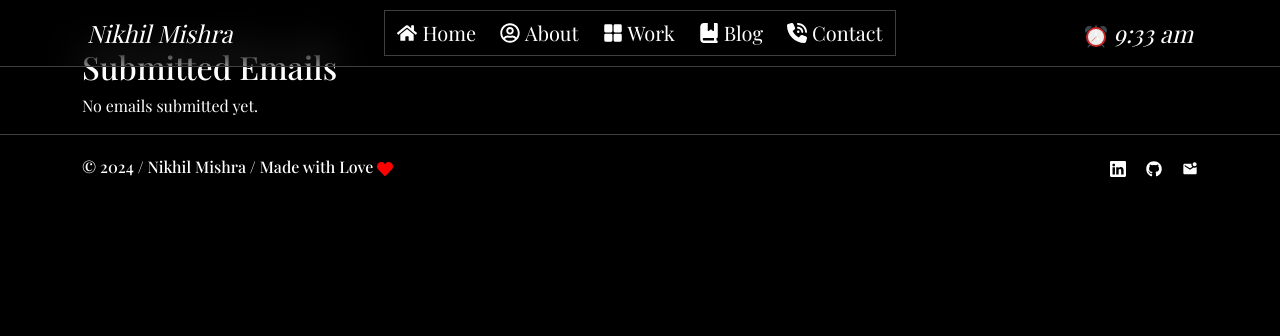
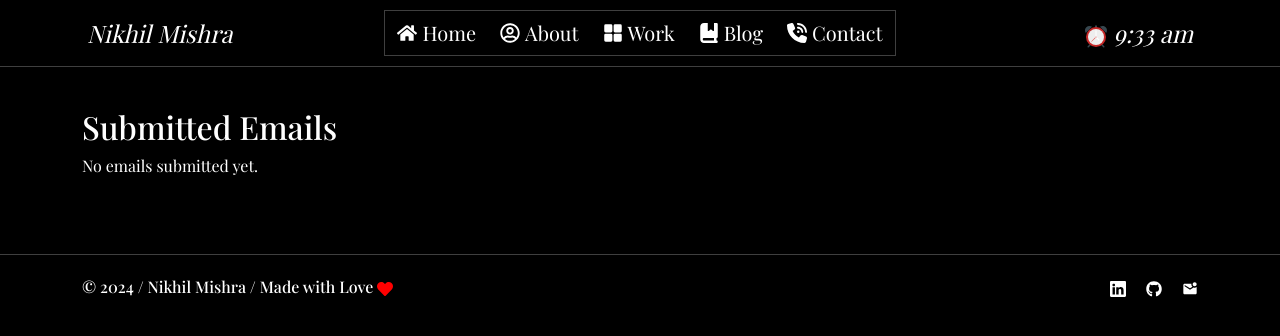
Before and after one commit to nikhil7476/nikhil-mishra-card, a Next.js app: page /admin in a window 1280 px wide. Shown: the top 336 px of the page. Built offline with nearby package versions, Linux system fonts and the light colour scheme; a web font is replaced by a local one.

Commit message:
modified:   src/pages/admin.js 	new file:   src/styles/Admin.module.css

```diff
--- a/src/pages/admin.js
+++ b/src/pages/admin.js
@@ -1,5 +1,6 @@
 import { useEffect, useState } from 'react';
 import { Table, Button, Container } from 'react-bootstrap';
+import styles from "@/styles/Admin.module.css";
 
 const Admin = () => {
     const [emailList, setEmailList] = useState([]);
@@ -21,6 +22,8 @@ const Admin = () => {
     };
 
     return (
+        <>
+            <section className={styles.adminMain}>
                 <Container className="mt-5">
                     <h2>Submitted Emails</h2>
                     {emailList.length > 0 ? (
@@ -55,6 +58,8 @@ const Admin = () => {
                         <p>No emails submitted yet.</p>
                     )}
                 </Container>
+            </section>
+        </>
     );
 };
 
--- /dev/null
+++ b/src/styles/Admin.module.css
@@ -0,0 +1,3 @@
+.adminMain {
+    padding: 60px 0px;
+}
```
Lines whose indentation alone changed are shown as unchanged.
